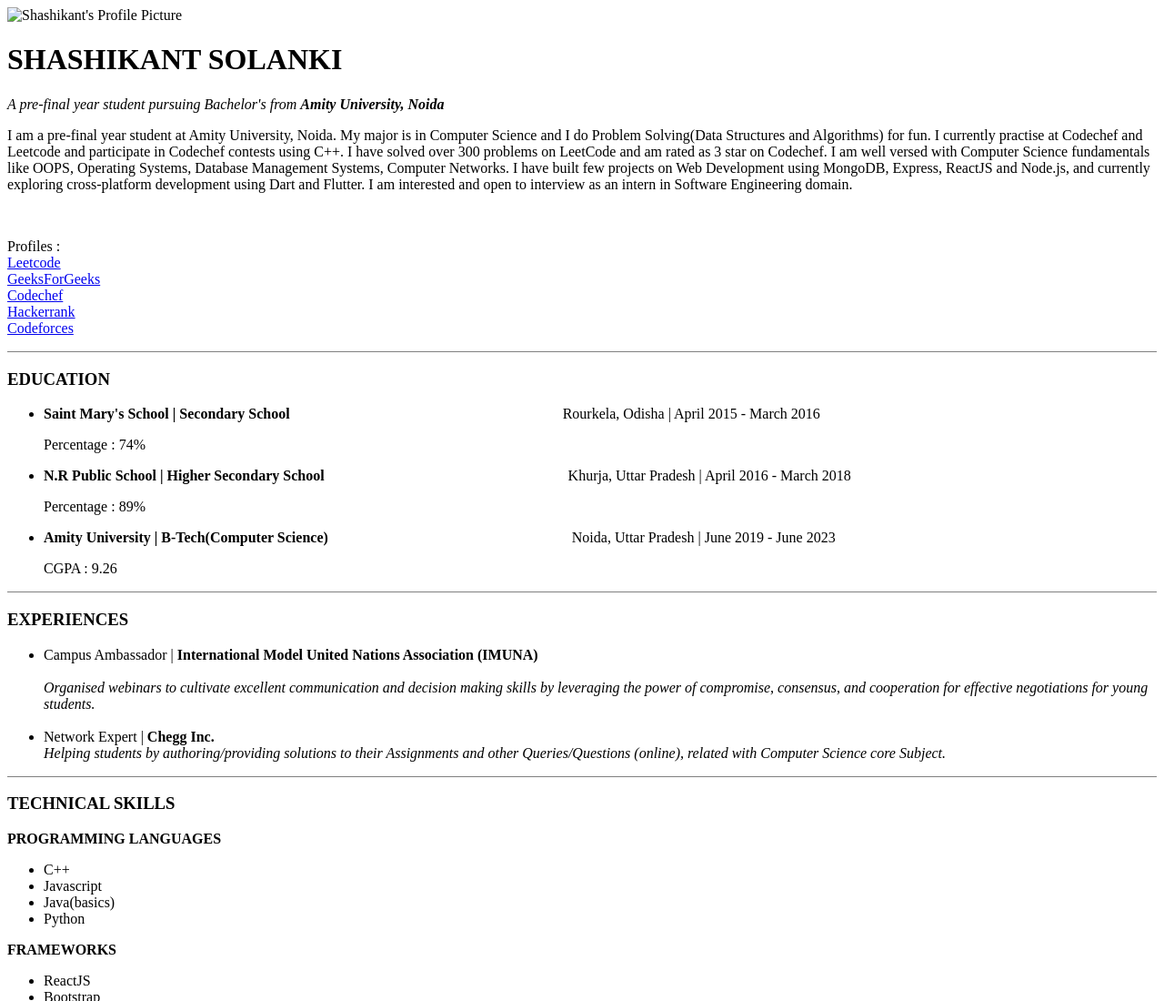
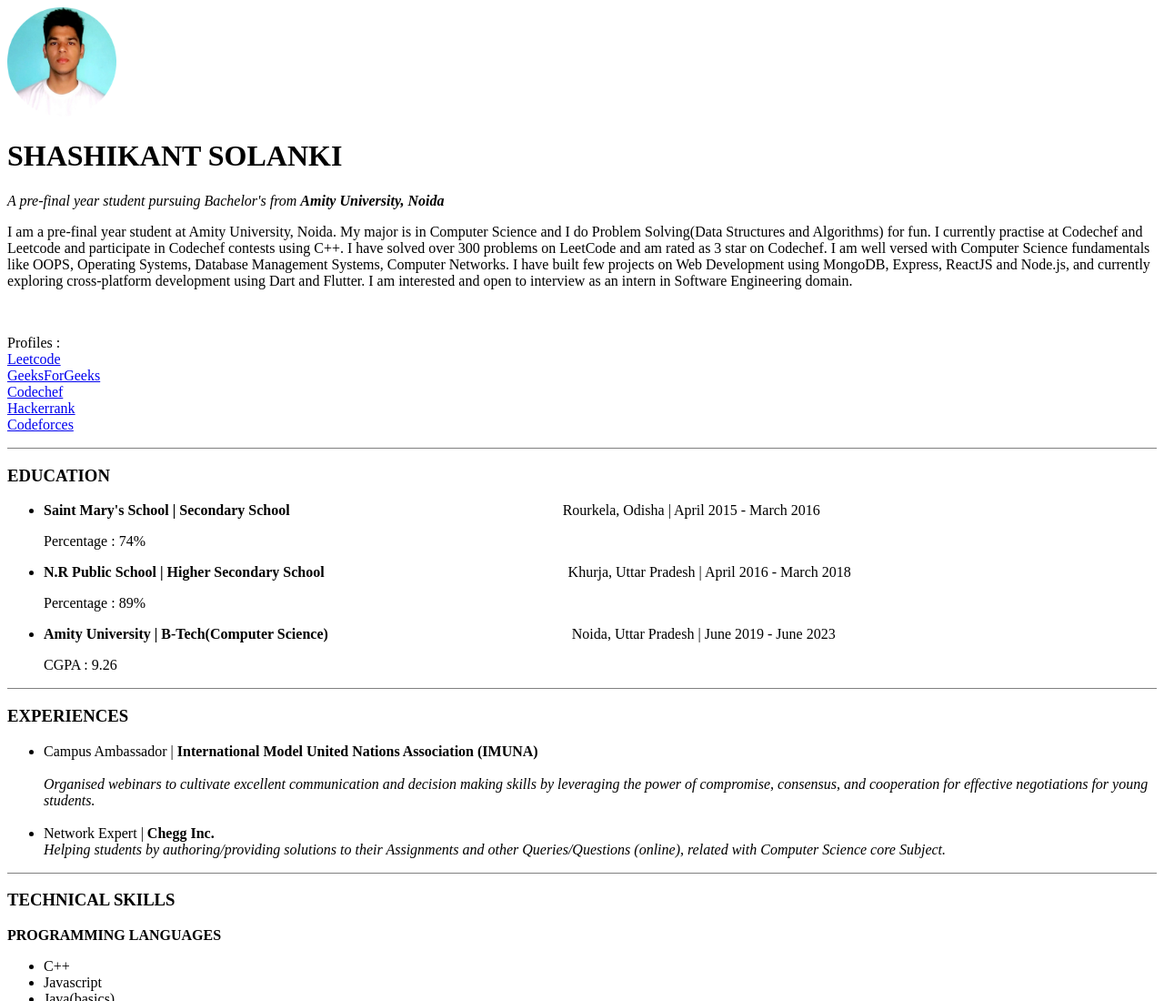
Before and after one commit to hey-shashikant/Resume, a plain HTML site: page index.html in a window 1280 px wide. Shown: the top 1100 px of the page at 91% size. Drawn offline with Linux system fonts and the light colour scheme.

Commit message:
Update index.html

```diff
--- a/index.html
+++ b/index.html
@@ -7,7 +7,7 @@
 </head>
 
 <body>
-  <img src="images/shashikantt-modified.png" alt="Shashikant's Profile Picture" width="120" height="120">
+  <img src="shashikantt-modified.png" alt="Shashikant's Profile Picture" width="120" height="120">
   <h1>SHASHIKANT SOLANKI</h1>
   <p><em>A pre-final year student pursuing Bachelor's from <strong>Amity University, Noida </strong> </em> </p>
   <p>
```
